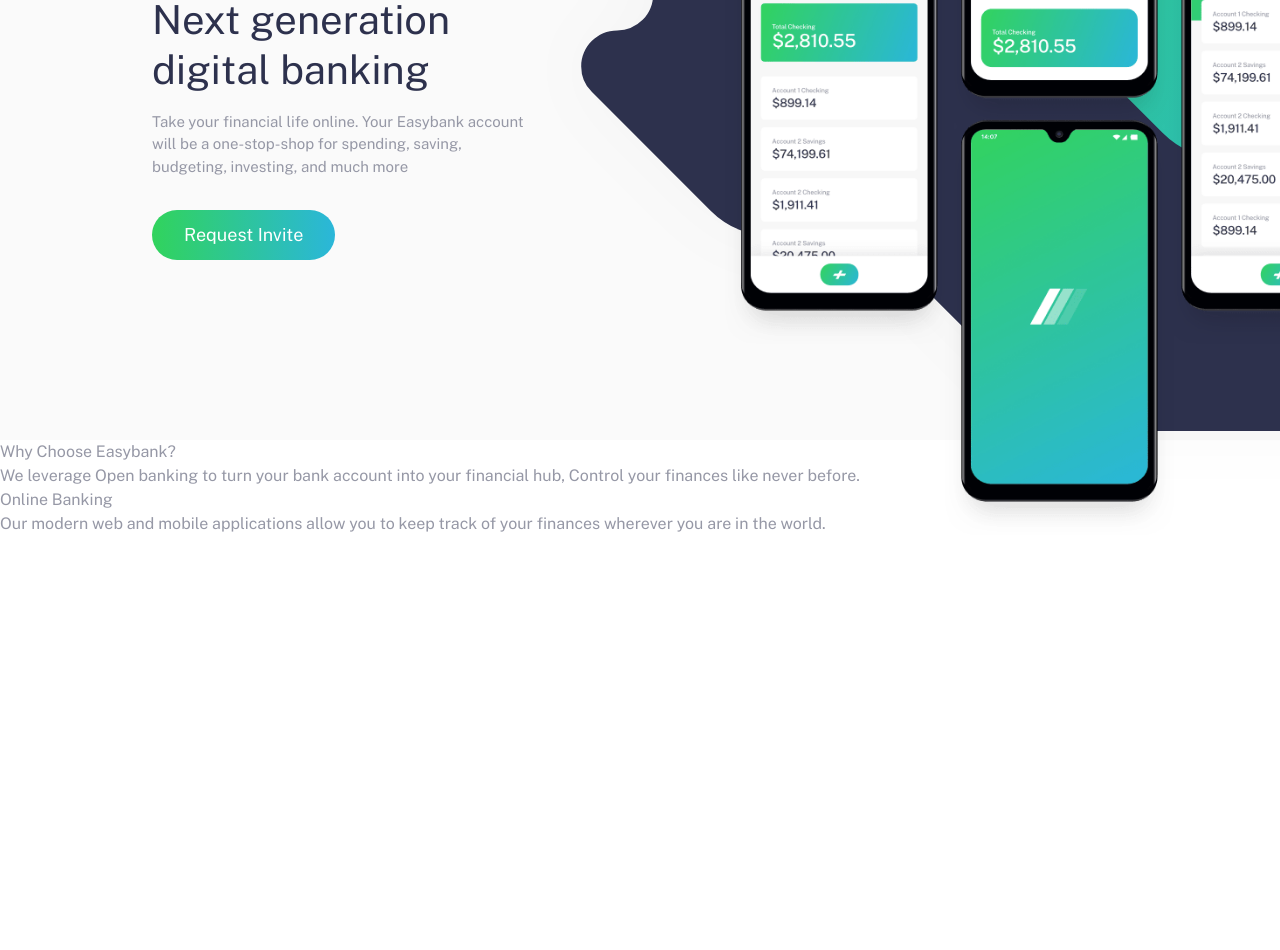
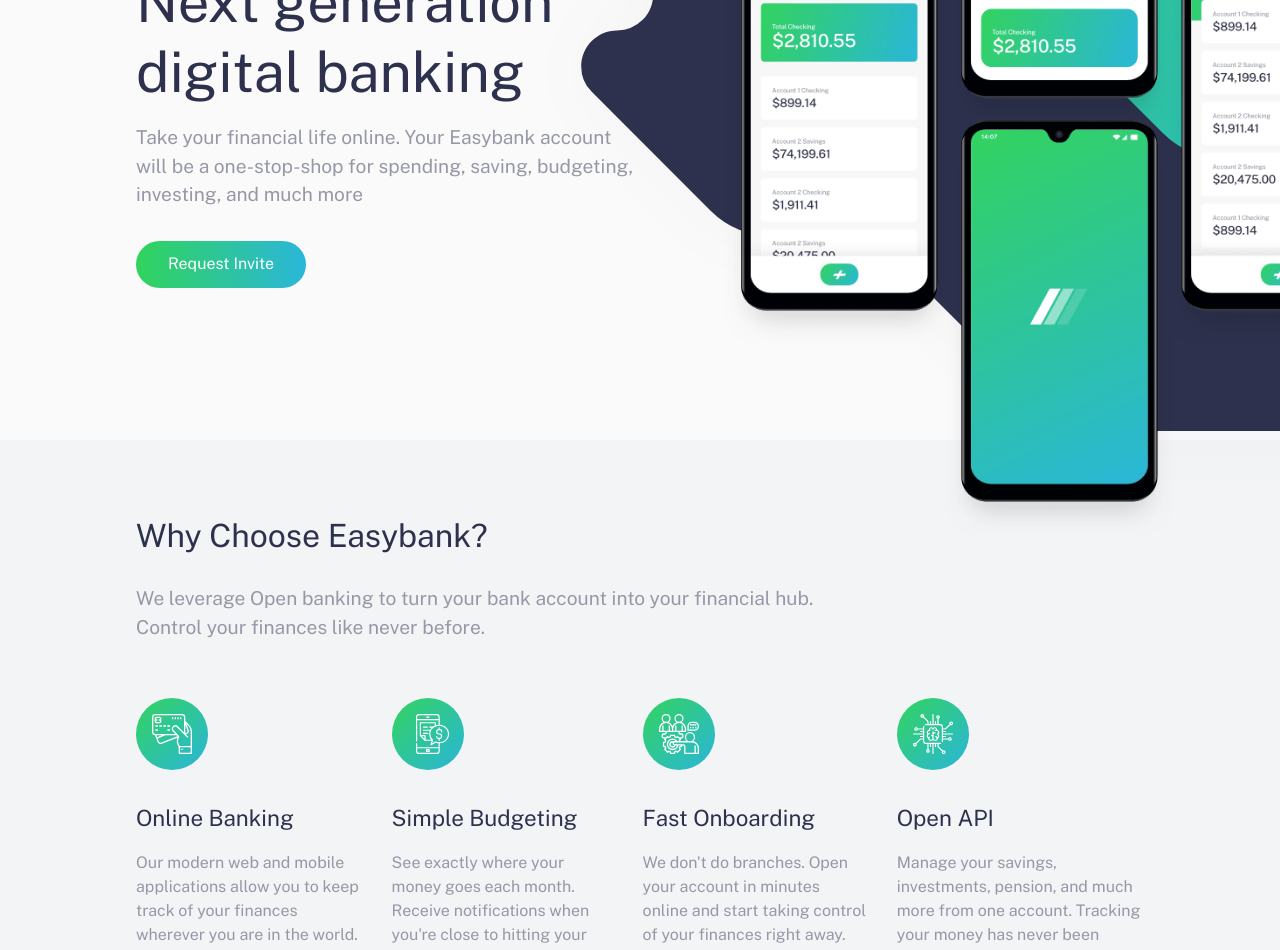
Before and after one commit to DanClubb/frontend-mentor-challenges, a Next.js app: page /easybank-landing-page in a window 1280 px wide. Shown: the part 280-1230 px from the top of the page. Before the commit the page ends 816 px from the top, so only its background shows below. Built offline with nearby package versions, Linux system fonts and the light colour scheme.

Commit message:
made why easybank section for dessktop

```diff
--- /dev/null
+++ b/app/easybank-landing-page/components/WhyCard.js
@@ -0,0 +1,12 @@
+import styles from "../easybank.module.css";
+import IMAGES from "../images/images";
+
+export default function WhyCard({ icon, title, description }) {
+    return (
+        <div className={styles.reason}>
+            <img src={IMAGES[icon].src} />
+            <h3 className={styles.reasonTitle}>{title}</h3>
+            <p>{description}</p>
+        </div>
+    );
+}
--- a/app/easybank-landing-page/easybank.module.css
+++ b/app/easybank-landing-page/easybank.module.css
@@ -92,6 +92,7 @@
 @media (min-width: 600px) {
     .header {
         justify-content: space-around;
+        padding: 1.5rem 0;
     }
 
     .darkenBackground {
@@ -160,8 +161,6 @@
 
 .introText {
     margin: -8rem 1.5rem 3rem;
-    text-align: center;
-    font-size: 18px;
 }
 
 .introText h1 {
@@ -217,8 +216,53 @@
 
     .introText {
         margin: 0;
-        padding-left: 9.5rem;
-        width: 33rem;
+        padding-left: 8.5rem;
+        width: 40rem;
         text-align: left;
     }
+
+    .introText h1 {
+        font-size: 3.5rem;
+    }
+
+    .introText p {
+        font-size: 1.2rem;
+    }
 }
+
+/* Why Easybank */
+
+.h2 {
+    font-size: 2rem;
+    color: var(--dark-blue);
+}
+
+.whyEasybank {
+    padding: 4.5rem 8.5rem 0;
+    background-color: var(--light-grayish-blue);
+    height: calc(100vh - 10.9rem);
+}
+
+.description {
+    margin: 1.5rem 0 3.5rem;
+    max-width: 46.5rem;
+    font-size: 1.2rem;
+}
+
+.reasons {
+    display: flex;
+    gap: 1.875rem;
+}
+
+.reasonTitle {
+    margin: 2rem 0 1rem;
+    color: var(--dark-blue);
+    font-size: 1.4rem;
+}
+
+/* Articles */
+
+.articles {
+    background-color: var(--very-light-gray);
+    height: calc(100vh - 10.9rem);
+}
--- a/app/easybank-landing-page/page.js
+++ b/app/easybank-landing-page/page.js
@@ -2,8 +2,10 @@
 import Image from "next/image";
 import { Fragment } from "react";
 import Header from "./components/Header";
+import WhyCard from "./components/WhyCard";
 import styles from "./easybank.module.css";
 import IMAGES from "./images/images";
+import reasons from "./reasons";
 
 const publicSans = Public_Sans({
     weight: ["300", "400", "700"],
@@ -52,24 +54,25 @@
                         />
                     </div>
                 </section>
-                <section>
-                    <h2>Why Choose Easybank?</h2>
-                    <p>
+                <section className={styles.whyEasybank}>
+                    <h2 className={styles.h2}>Why Choose Easybank?</h2>
+                    <p className={styles.description}>
                         We leverage Open banking to turn your bank account into
-                        your financial hub, Control your finances like never
+                        your financial hub. Control your finances like never
                         before.
                     </p>
 
-                    <div>
-                        <img></img>
-                        <h3>Online Banking</h3>
-                        <p>
-                            Our modern web and mobile applications allow you to
-                            keep track of your finances wherever you are in the
-                            world.
-                        </p>
+                    <div className={styles.reasons}>
+                        {reasons.map((reason) => (
+                            <WhyCard
+                                icon={reason.icon}
+                                title={reason.title}
+                                description={reason.description}
+                            />
+                        ))}
                     </div>
                 </section>
+                <section className={styles.articles}></section>
             </main>
             <footer></footer>
         </div>
--- /dev/null
+++ b/app/easybank-landing-page/reasons.json
@@ -0,0 +1,22 @@
+[
+    {
+        "icon": "iconOnline",
+        "title": "Online Banking",
+        "description": "Our modern web and mobile applications allow you to keep track of your finances wherever you are in the world."
+    },
+    {
+        "icon": "iconBudgeting",
+        "title": "Simple Budgeting",
+        "description": "See exactly where your money goes each month. Receive notifications when you're close to hitting your limits."
+    },
+    {
+        "icon": "iconOnboarding",
+        "title": "Fast Onboarding",
+        "description": "We don't do branches. Open your account in minutes online and start taking control of your finances right away."
+    },
+    {
+        "icon": "iconApi",
+        "title": "Open API",
+        "description": "Manage your savings, investments, pension, and much more from one account. Tracking your money has never been easier."
+    }
+]
```
